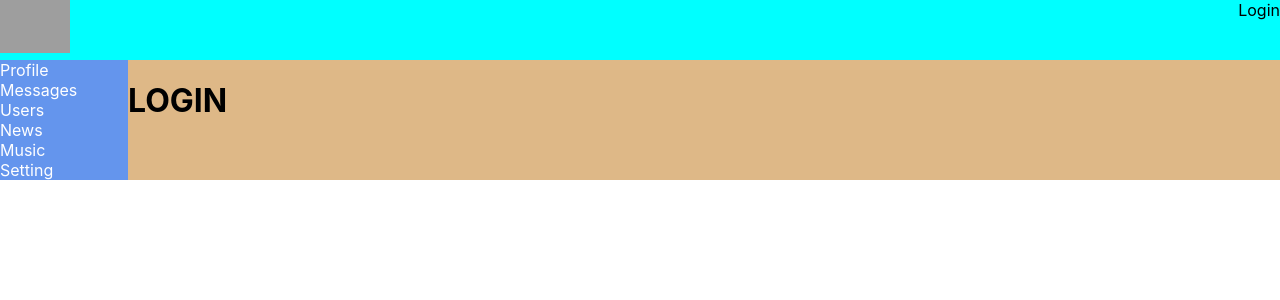
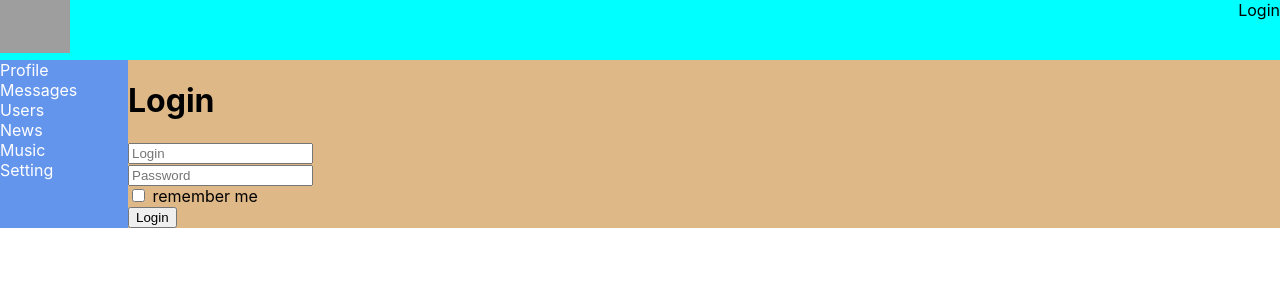
Before and after one commit to Gammani/socnet, a React (Create React App) app: page /login in a window 1280 px wide. Shown: the top 300 px of the page. Built offline with nearby package versions, Linux system fonts and the light colour scheme; no server answers; grey boxes are pictures that could not be loaded.

Commit message:
lesson 75 redux-form введение (login)

```diff
--- a/src/components/Header/Header.tsx
+++ b/src/components/Header/Header.tsx
@@ -8,7 +8,6 @@
 }
 
 const Header = (props: PropsType) => {
-    debugger
     return (
         <header className={s.header}>
             <img src="https://s2.logaster.com/static/v3/img/products/logo.png" alt={'логотип'}/>
--- a/src/components/Login/Login.tsx
+++ b/src/components/Login/Login.tsx
@@ -1,10 +1,43 @@
 import React from "react";
+import {Field, InjectedFormProps, reduxForm} from "redux-form";
 
-type PropsType = {}
-
-
-const Login = (props: PropsType) => {
-    return <h1>LOGIN</h1>
+type FormDataType = {
+    login: string
+    password: string
+    rememberMe: boolean
 }
 
+const Login = () => {
+
+    const onSubmit = (formData: FormDataType) => {
+        console.log(formData)
+    }
+
+    return <div>
+        <h1>Login</h1>
+        <LoginReduxForm onSubmit={onSubmit}/>
+    </div>
+}
+
+const LoginForm = (props: InjectedFormProps<FormDataType>) => {
+    return (
+        <form onSubmit={props.handleSubmit}>
+            <div>
+                <Field placeholder={"Login"} name={"login"} component={"input"}/>
+            </div>
+            <div>
+                <Field placeholder={"Password"} name={"password"} component={"input"}/>
+            </div>
+            <div>
+                <Field type={"checkbox"} name={"rememberMe"} component={"input"}/> remember me
+            </div>
+            <div>
+                <button>Login</button>
+            </div>
+        </form>
+    )
+}
+
+const LoginReduxForm = reduxForm<FormDataType>({form: 'login'})(LoginForm);
+
 export default Login;
--- a/src/components/Profile/MyPosts/MyPostsContainer.tsx
+++ b/src/components/Profile/MyPosts/MyPostsContainer.tsx
@@ -1,4 +1,3 @@
-import React from 'react';
 import {addPost, changeNewText, PostsType} from "../../../redux/propfile-reducer";
 import MyPosts from "./MyPosts";
 import {connect} from "react-redux";
--- a/src/components/Profile/MyPosts/Post/Post.tsx
+++ b/src/components/Profile/MyPosts/Post/Post.tsx
@@ -13,10 +13,10 @@
             <div>
                 <div className={s.ava}>
                     <img
-                        src='https://s3.amazonaws.com/liberty-uploads/wp-content/uploads/sites/1218/2015/09/avatarsucks.jpg'/>
+                        src='https://s3.amazonaws.com/liberty-uploads/wp-content/uploads/sites/1218/2015/09/avatarsucks.jpg' alt={"avatar"}/>
                     {props.message}
                     <div className={s.like}>
-                        <img src='https://banner2.cleanpng.com/20181001/rhs/kisspng-like-button-social-media-image-facebook-messenger-health-insurance-life-insurance-and-medicare-plan-5bb209e2eacd98.4287911215383945949618.jpg' />{props.likesCount}
+                        <img src='https://banner2.cleanpng.com/20181001/rhs/kisspng-like-button-social-media-image-facebook-messenger-health-insurance-life-insurance-and-medicare-plan-5bb209e2eacd98.4287911215383945949618.jpg' alt={"avatar"} />{props.likesCount}
                     </div>
                 </div>
             </div>
--- a/src/components/Users/UsersContainer.tsx
+++ b/src/components/Users/UsersContainer.tsx
@@ -1,4 +1,3 @@
-import React from "react";
 import {connect} from "react-redux";
 import {AppStateType} from "../../redux/redux-store";
 import {
--- a/src/redux/redux-store.ts
+++ b/src/redux/redux-store.ts
@@ -4,12 +4,14 @@
 import usersReducer from "./users-reducer";
 import authReducer from "./auth-reducer";
 import thunkMiddleware  from "redux-thunk";
+import { reducer as formReducer } from "redux-form";
 
 let rootReducer = combineReducers({
     profilePage: profileReducer,
     dialogsPage: dialogsReducer,
     usersPage: usersReducer,
-    auth: authReducer
+    auth: authReducer,
+    form: formReducer
 })
 
 
--- a/src/redux/users-reducer.ts
+++ b/src/redux/users-reducer.ts
@@ -117,7 +117,7 @@
             return {
                 ...state, followingInProgress: action.isFetching
                     ? [...state.followingInProgress, action.userId]
-                    : state.followingInProgress.filter(id => id != action.userId)
+                    : state.followingInProgress.filter(id => id !== action.userId)
             }
         default:
             return state;
@@ -185,7 +185,7 @@
         dispatch(setToggleFollowingProgress(true, userId));
         usersAPI.acceptFollow(userId)
             .then(data => {
-                if (data.resultCode == 0) {
+                if (data.resultCode === 0) {
                     dispatch(acceptFollow(userId));
                 }
                 dispatch(setToggleFollowingProgress(false, userId));
@@ -197,7 +197,7 @@
         dispatch(setToggleFollowingProgress(true, userId));
         usersAPI.acceptUnFollow(userId)
             .then(data => {
-                if (data.resultCode == 0) {
+                if (data.resultCode === 0) {
                     dispatch(acceptUnFollow(userId));
                 }
                 dispatch(setToggleFollowingProgress(false, userId));
```
